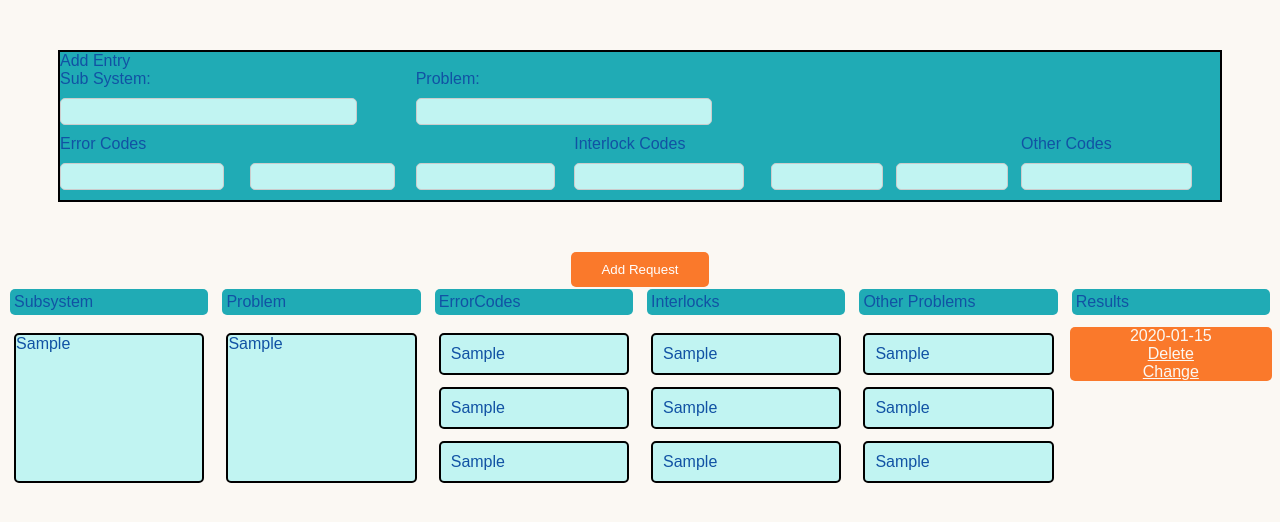
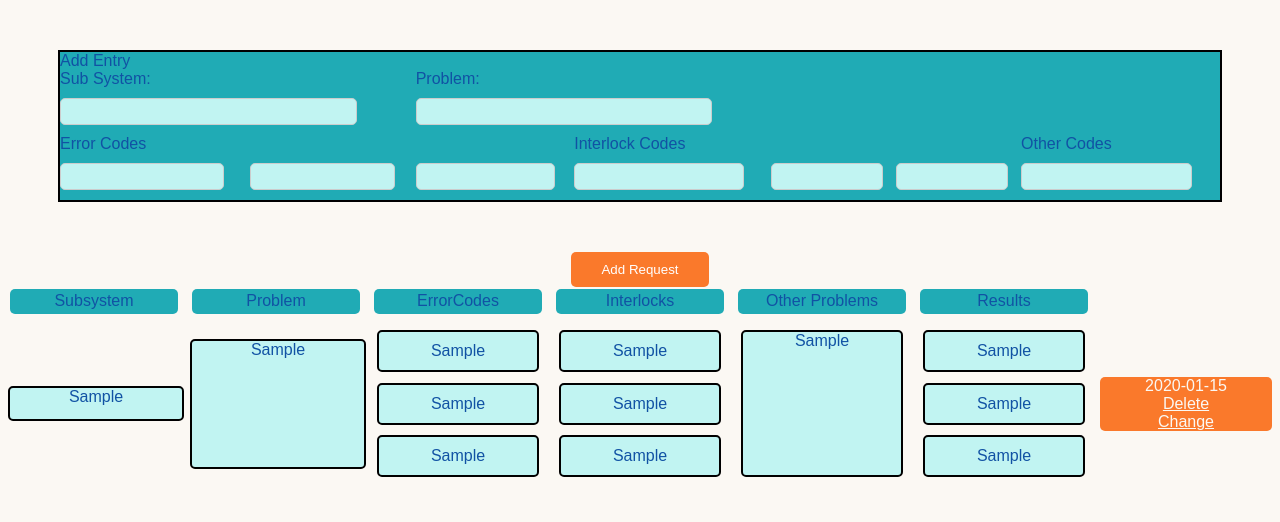
Before and after one commit to gabrielTMH/medicalAI, a Flask app: page / in a window 1280 px wide. Shown: the top 522 px of the page. Run offline with Flask 3, Linux system fonts and the light colour scheme; tables that the repository leaves empty hold one stand-in row (values such as "Sample post").

Commit message:
made th bottom all right

```diff
--- a/src/app.py
+++ b/src/app.py
@@ -151,7 +151,7 @@ def top_predictions(model, input, num_of_resolutions):
     answers = []
     c=1
     for i in top_indices:
-        answers.append(str(c) + ". " + model.classes_[i] + " - " + str(int(float(predictions[i])*100)) + "%\t")
+        answers.append(str(c) + ". " + model.classes_[i] + ": " + str(int(float(predictions[i])*100)) + "%")
         c+=1
     return answers
 
--- a/src/static/css/main.css
+++ b/src/static/css/main.css
@@ -127,6 +127,7 @@ input[type="text"], textarea {
 }
 
 .blueBox {
+text-align: center;
 background-color: #C1F4F2;
 border: 2px solid black;
 border-radius: 5px;
@@ -145,6 +146,12 @@ width:
 color: #FBF8F3;
 }
 
+.problem{
+margin: auto;
+height: 80%;
+width: 100%;
+}
+
 .entrymod{
 background-color: #FA792B;
 color: #FBF8F3;
@@ -153,6 +160,8 @@ display: flex;
 flex-direction: column;
 align-items: center;
 height: max-content;
+margin: auto;
+width: 100%;
 }
 
 
@@ -161,6 +170,13 @@ height: max-content;
     vertical-align: top;
   }
 
+.request{
+height: 20%;
+text-align: center;
+margin: auto;
+width: 100%;
+}
+
 .descriptionHead{
  display: flex;
   flex-wrap: wrap;
@@ -168,12 +184,13 @@ height: max-content;
 
 .bottomcon {
     display: grid;
-    grid-template-columns: repeat(6, 1fr);
+    grid-template-columns: repeat(7, 1fr);
     grid-gap: 10px;
   }
 
 
 .darkBlueBox{
+text-align: center;
 background-color: #20ABB5;
 text-color: #1152A4;
 border-radius: 5px;
@@ -211,7 +228,7 @@ border: 2px solid black;
   background-color: #C1F4F2;
   margin: 3%;
   border-radius: 5px;
-
+  text-align: center;
 }
 
 .container {
--- a/src/templates/index.html
+++ b/src/templates/index.html
@@ -75,12 +75,13 @@
         <div class="darkBlueBox">Interlocks</div>
         <div class="darkBlueBox">Other Problems</div>
         <div class="darkBlueBox">Results</div>
+        <div></div>
 <!--    </div>-->
 
 {% for request in requests %}
 <!--<div class="rescontainer">-->
-  <div class="blueBox">{{ request.subsystem }}</div>
-  <div class="blueBox">{{ request.problem }}</div>
+  <div class="blueBox request">{{ request.subsystem }}</div>
+  <div class="blueBox problem">{{ request.problem }}</div>
   <div class="EIcontainer">
     <div class="EIcodebox">{{ request.error_code1 }}</div>
     <div class="EIcodebox ">{{ request.error_code2 }}</div>
@@ -92,6 +93,7 @@
     <div class="EIcodebox">{{ request.interlock2 }}</div>
     <div class="EIcodebox">{{ request.interlock3 }}</div>
   </div>
+        <div class="blueBox">{{ request.other_codes }}</div>
    <div class="EIcontainer">
     <div class="EIcodebox">{{ request.res1 }}</div>
     <div class="EIcodebox">{{ request.res2 }}</div>
```
